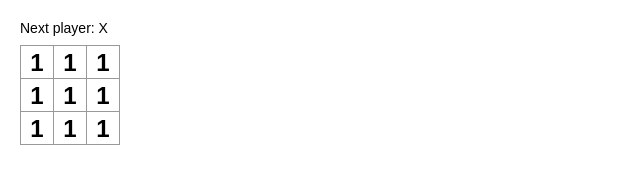
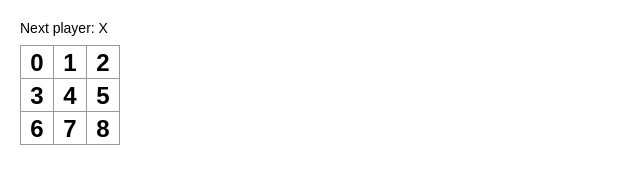
Before and after one commit to teinen/react-practices, a React (Create React App) app in the folder tic-tac-toe/: page / in a window 1280 px wide. Shown: the top 195 px of the page, without its empty margins (0-640 px from the left). Built offline with nearby package versions, Linux system fonts and the light colour scheme.

Commit message:
Add props

```diff
--- a/tic-tac-toe/src/components/Board.tsx
+++ b/tic-tac-toe/src/components/Board.tsx
@@ -6,7 +6,7 @@ const Board: React.FC = () => {
   const status = 'Next player: X'
 
   const renderSquare = (i: number) => {
-    return <Square value="1" />
+    return <Square value={i} />
   }
 
   return (
--- a/tic-tac-toe/src/components/Square.tsx
+++ b/tic-tac-toe/src/components/Square.tsx
@@ -2,7 +2,7 @@ import React from 'react'
 import './Square.css'
 
 interface Props {
-  value: string
+  value: number
 }
 
 interface State {}
```
